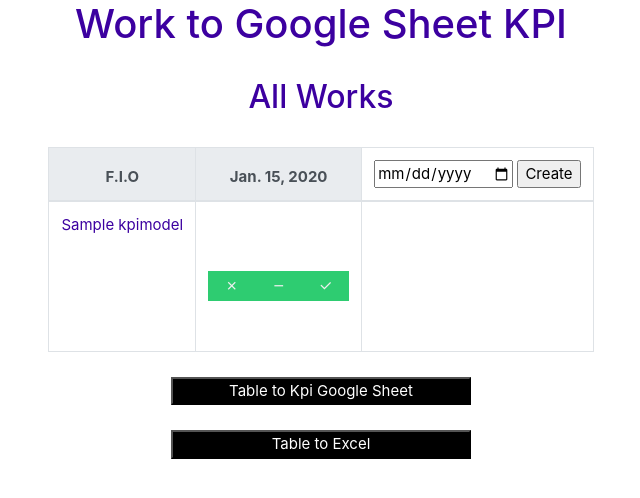
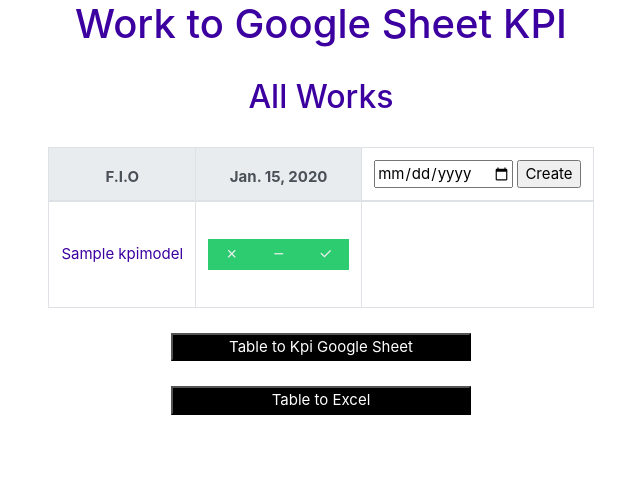
Before and after one commit to KayumovSher/KPI, a Django app: page /all_works/ in a window 1280 px wide. Shown: the part 155-653 px from the top of the page, without its empty margins (319-959 px from the left). Run offline with Django 4.2, Linux system fonts and the light colour scheme; tables that the repository leaves empty hold one stand-in row (values such as "Sample post"); some libraries are stand-ins or nearby versions.

Commit message:
all tables done

```diff
--- a/main/templates/all_works.html
+++ b/main/templates/all_works.html
@@ -55,6 +55,12 @@
         table-layout: fixed;
     }
 
+    .table td {
+        padding: 0.75rem;
+        vertical-align: middle;
+        border: 1px solid #dee2e6;
+    }
+
     .container {
         max-width: fit-content;
         width: auto;
@@ -66,14 +72,14 @@
 
     .button_done {
         width: 100px;
-        height: 150px;
+        height: 1px;
     }
 
     .container_done {
         width: auto;
-        height: 50px;
-        min-height: 50%;
-        margin: 0 auto;
+        height: auto;
+        min-height: 0;
+        margin: auto;
     }
 
     .button-wrap {
```
Also changed, not shown: main/templates/all_books.html (+10 -4 lines), main/templates/all_meetings.html (+10 -4 lines), main/templates/all_sports.html (+10 -4 lines).
